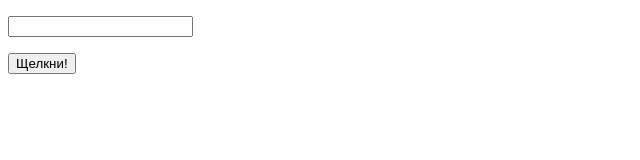
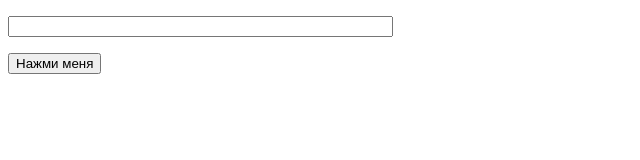
Before and after one commit to anait-at6/week3, a plain HTML site: page public_html/fetch/index.html in a window 1280 px wide. Shown: the whole page, without its empty margins (0-640 px from the left). Drawn offline with Linux system fonts and the light colour scheme.

Commit message:
Update index.html

```diff
--- a/public_html/fetch/index.html
+++ b/public_html/fetch/index.html
@@ -2,14 +2,19 @@
 <html>
  <head>
   <title>week3</title><meta charset="utf-8">
+  <script language="JavaScript">
+     function getData() {
+       alert("Вы ввели: " + document.forms[0].textField.value);
+     }
+  </script>
  </head>
  <body>
   <article>
     <p>
-       <input id="inp" type="text" >
+       <input id="inp" type="text" name=textField size=45>
     </p>
     <div>
-      <button id = "bt" onClick="this.textContent='Спасибо!'">Щелкни!</button>
+      <button id = "bt" onClick="getData()">Нажми меня</button>
     </div>
   </article>
    <script>{
```
